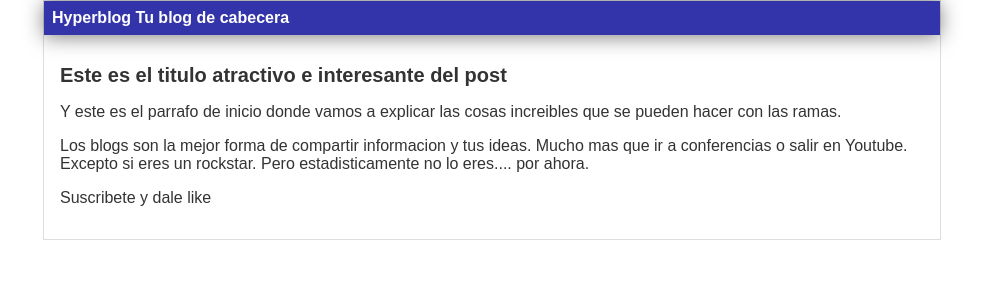
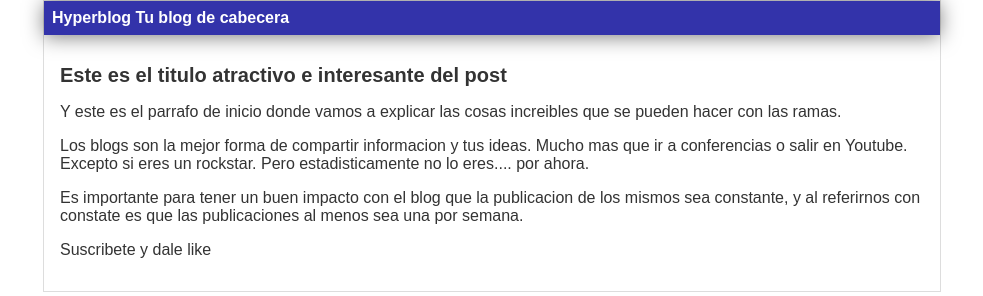
Before and after one commit to yormanamaro/hyperblog, a plain HTML site: page index.html in a window 1280 px wide. Shown: the whole page, without its empty margins (148-1131 px from the left). Drawn offline with Linux system fonts and the light colour scheme.

Commit message:
Se agrega parrafo sobre la importancia de las publicaciones constantes

```diff
--- a/index.html
+++ b/index.html
@@ -16,6 +16,7 @@
                 <h1>Este es el titulo atractivo e interesante del post</h1>
                 <p>Y este es el parrafo de inicio donde vamos a explicar las cosas increibles que se pueden hacer con las ramas.</p>
                 <p>Los blogs son la mejor forma de compartir informacion y tus ideas. Mucho mas que ir a conferencias o salir en Youtube. Excepto si eres un rockstar. Pero estadisticamente no lo eres.... por ahora.</p>
+                <p>Es importante para tener un buen impacto con el blog que la publicacion de los mismos sea constante, y al referirnos con constate es que las publicaciones al menos sea una por semana.</p>
                 <p>Suscribete y dale like</p>
             </div>
         </div>
```
